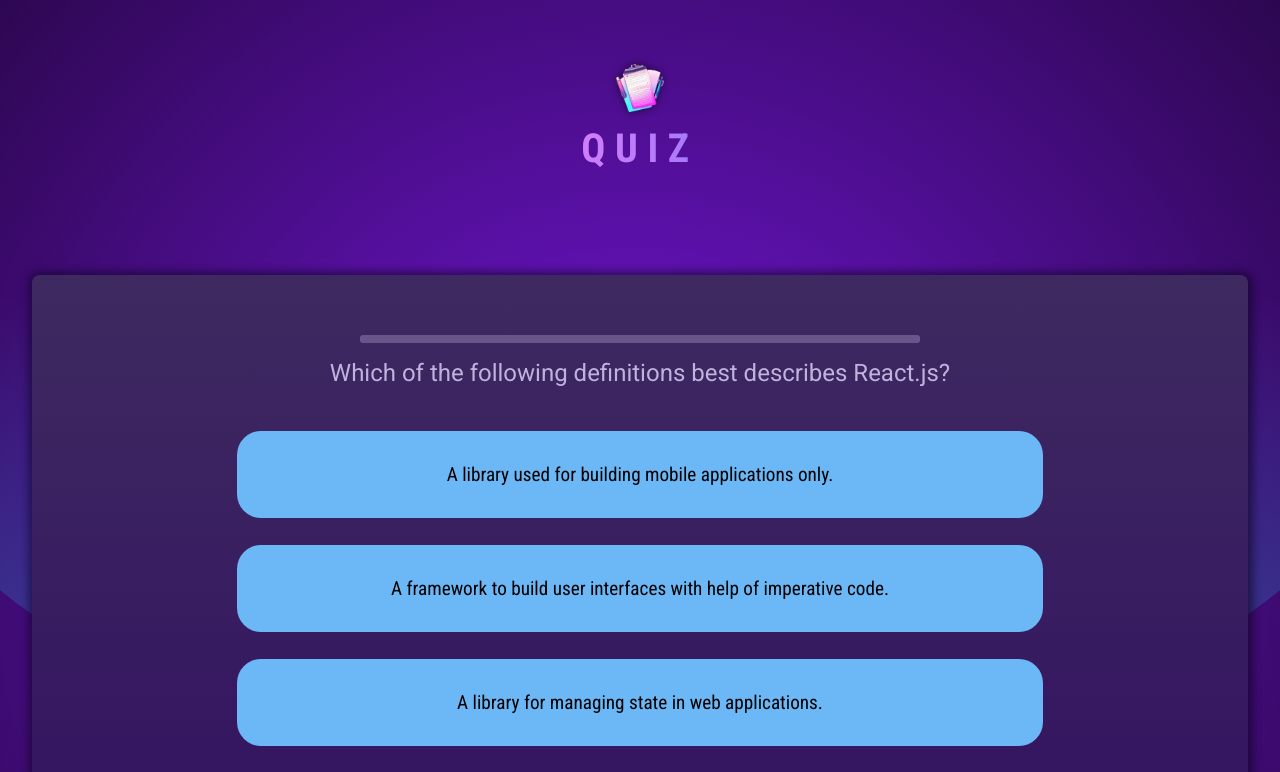
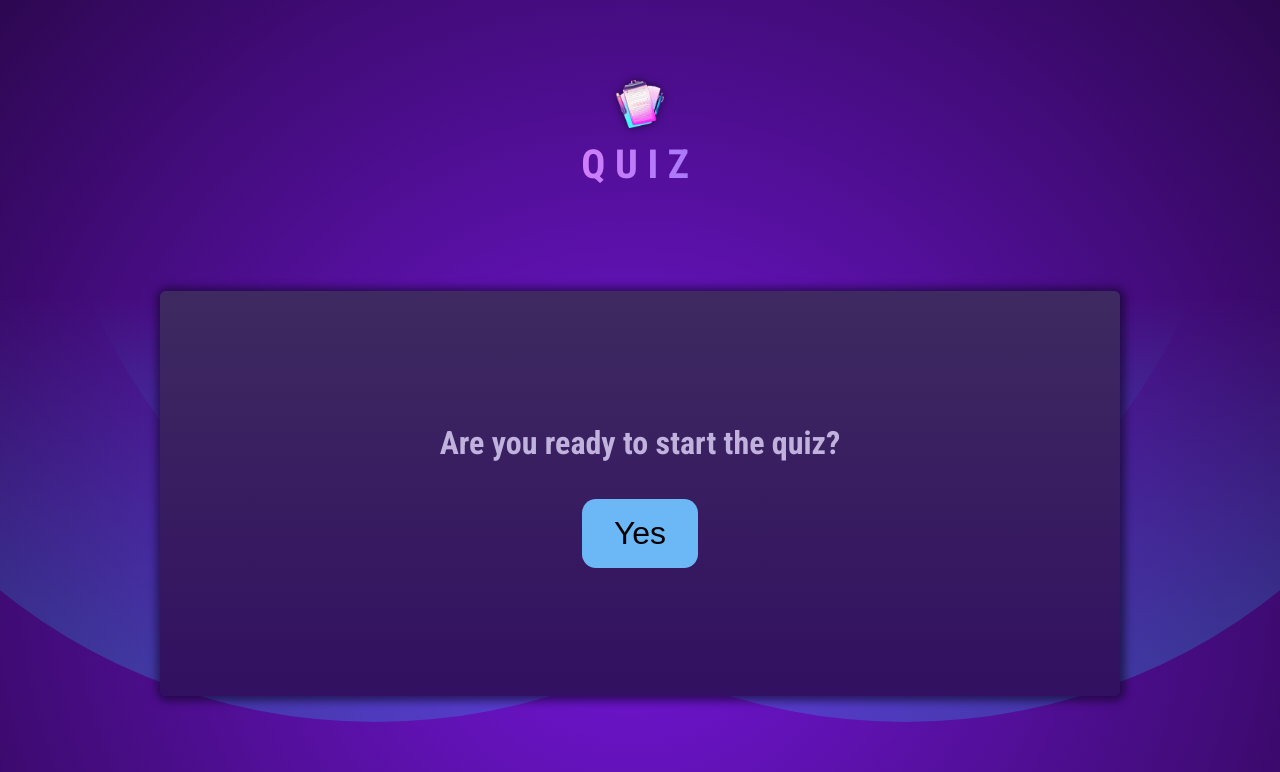
Before and after one commit to Dnapieraj/Quiz-App, a React (Vite) app: page / in a window 1280 px wide. Shown: the top 772 px of the page. Built offline with nearby package versions, Linux system fonts and the light colour scheme.

Commit message:
enhance QuestionTimer and Quiz components for better functionality and styling

```diff
--- a/src/components/QuestionTimer.jsx
+++ b/src/components/QuestionTimer.jsx
@@ -4,15 +4,23 @@
 	const [remainingTime, setRemainingTime] = useState(timeout)
 
 	useEffect(() => {
-		setTimeout(() => {
+		const timer = setTimeout(() => {
 			onTimeout()
 		}, timeout)
+
+		return () => {
+			clearTimeout(timer)
+		}
 	}, [timeout, onTimeout])
 
 	useEffect(() => {
-		setInterval(() => {
+		const interval = setInterval(() => {
 			setRemainingTime(prevRemainingTime => prevRemainingTime - 100)
 		}, 100)
+
+		return () => {
+			clearInterval(interval)
+		}
 	}, [])
 
 	return <progress id="question-time" max={timeout} value={remainingTime} />
--- a/src/components/Quiz.jsx
+++ b/src/components/Quiz.jsx
@@ -1,16 +1,47 @@
-import { useState } from 'react'
+import { useState, useCallback } from 'react'
 import QUESTIONS from '../questions.js'
 import quizComppleteImg from '../assets/quiz-complete.png'
 import QuestionTimer from './QuestionTimer.jsx'
 export default function Quiz() {
+	const [isStarted, setIsStarted] = useState(false)
+	const [answerState, setAnswerState] = useState('')
 	const [userAnswers, setUserAnswers] = useState([])
-	const activeQuestionIndex = userAnswers.length
+
+	const activeQuestionIndex = answerState === '' ? userAnswers.length : userAnswers.length - 1
 	const quizIsComplete = activeQuestionIndex === QUESTIONS.length
 
-	const handleSelectAnswer = selectedAnswer => {
-		setUserAnswers(prevUserAnswers => {
-			return [...prevUserAnswers, selectedAnswer]
-		})
+	const handleSelectAnswer = useCallback(
+		function handleSelectAnswer(selectedAnswer) {
+			setAnswerState('answered')
+			setUserAnswers(prevUserAnswers => {
+				return [...prevUserAnswers, selectedAnswer]
+			})
+			setTimeout(() => {
+				if (selectedAnswer === QUESTIONS[activeQuestionIndex].answers[0]) {
+					setAnswerState('correct')
+				} else {
+					setAnswerState('wrong')
+				}
+
+				setTimeout(() => {
+					setAnswerState('')
+				}, 2000)
+			}, 1000)
+		},
+		[activeQuestionIndex]
+	)
+
+	const handleSkipAnswer = useCallback(() => {
+		handleSelectAnswer(null), [handleSelectAnswer]
+	})
+
+	if (!isStarted) {
+		return (
+			<div id="start-screen">
+				<h2>Are you ready to start the quiz?</h2>
+				<button onClick={() => setIsStarted(true)}>Yes</button>
+			</div>
+		)
 	}
 
 	if (quizIsComplete) {
@@ -28,7 +59,7 @@
 	return (
 		<div id="quiz">
 			<div id="question">
-				<QuestionTimer timeout={10000} onTimeout={() => handleSelectAnswer(null)} />
+				<QuestionTimer key={activeQuestionIndex} timeout={10000} onTimeout={handleSkipAnswer} />
 				<h2>{QUESTIONS[activeQuestionIndex].text}</h2>
 				<ul id="answers">
 					{shuffledAnswers.map(answer => (
--- a/src/index.css
+++ b/src/index.css
@@ -30,8 +30,44 @@
 	background-position: center;
 }
 
+#start-screen {
+	display: flex;
+	justify-content: center;
+	align-items: center;
+	flex-direction: column;
+	background: linear-gradient(180deg, #3e2a60 0%, #321061 100%);
+	border-radius: 6px;
+	padding: 8em;
+	max-width: 60rem;
+	margin: 6rem auto;
+	box-shadow: 1px 1px 8px 4px rgba(12, 5, 32, 0.6);
+}
+
+#start-screen h2 {
+	font-family: 'Roboto Condensed', sans-serif;
+	font-size: 2rem;
+	margin: 0 0 2rem 0;
+	text-align: center;
+	color: #c1b2dd;
+}
+
+#start-screen button {
+	font-size: 2rem;
+	padding: 1rem 2rem;
+	border: none;
+	border-radius: 14px;
+	background: #6cb7f5;
+	cursor: pointer;
+	transition: background 0.6s, color 0.6s;
+}
+
+#start-screen button:hover {
+	background: #9d5af5;
+	color: white;
+}
+
 header {
-	margin: 2rem 0;
+	margin: 3rem 0;
 	text-align: center;
 }
 
```
